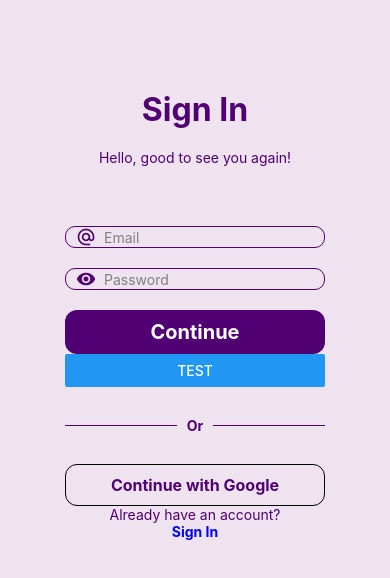
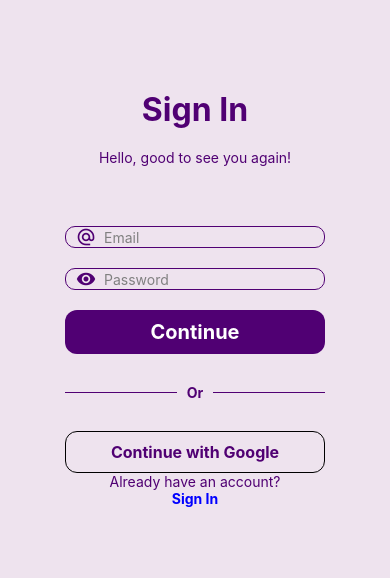
Before and after one commit to ShaKend/ByteEats-fe, a React Native app: screen /Sign in a window 390 px wide. Shown: the top 578 px of the page. Built offline with nearby package versions, Linux system fonts and the light colour scheme.

Commit message:
adj: remove random button

```diff
--- a/src/views/login/Sign.tsx
+++ b/src/views/login/Sign.tsx
@@ -164,8 +164,7 @@ function Sign(){
                     loginAction={loginAction}
                     onPress={() => {loginAction == 'SignUp' ? handleCreateUser() : handleLogin()}}
                 />
-                <Button title="Test" onPress={() => {console.log({eml: email, pass: password});
-                }}></Button>
+
                 <DividerMedia></DividerMedia>
 
                 {/* Ignore this component */}
```
